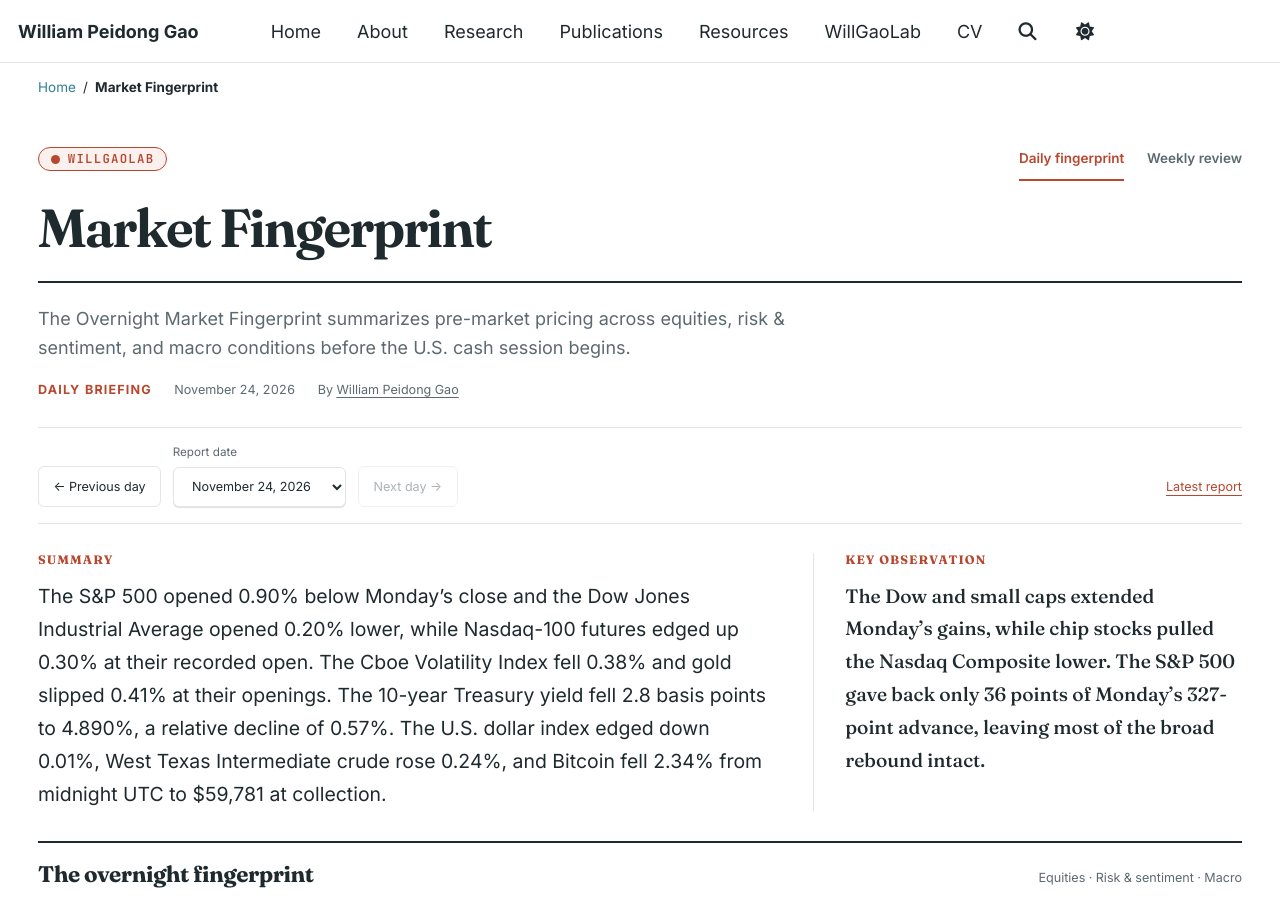
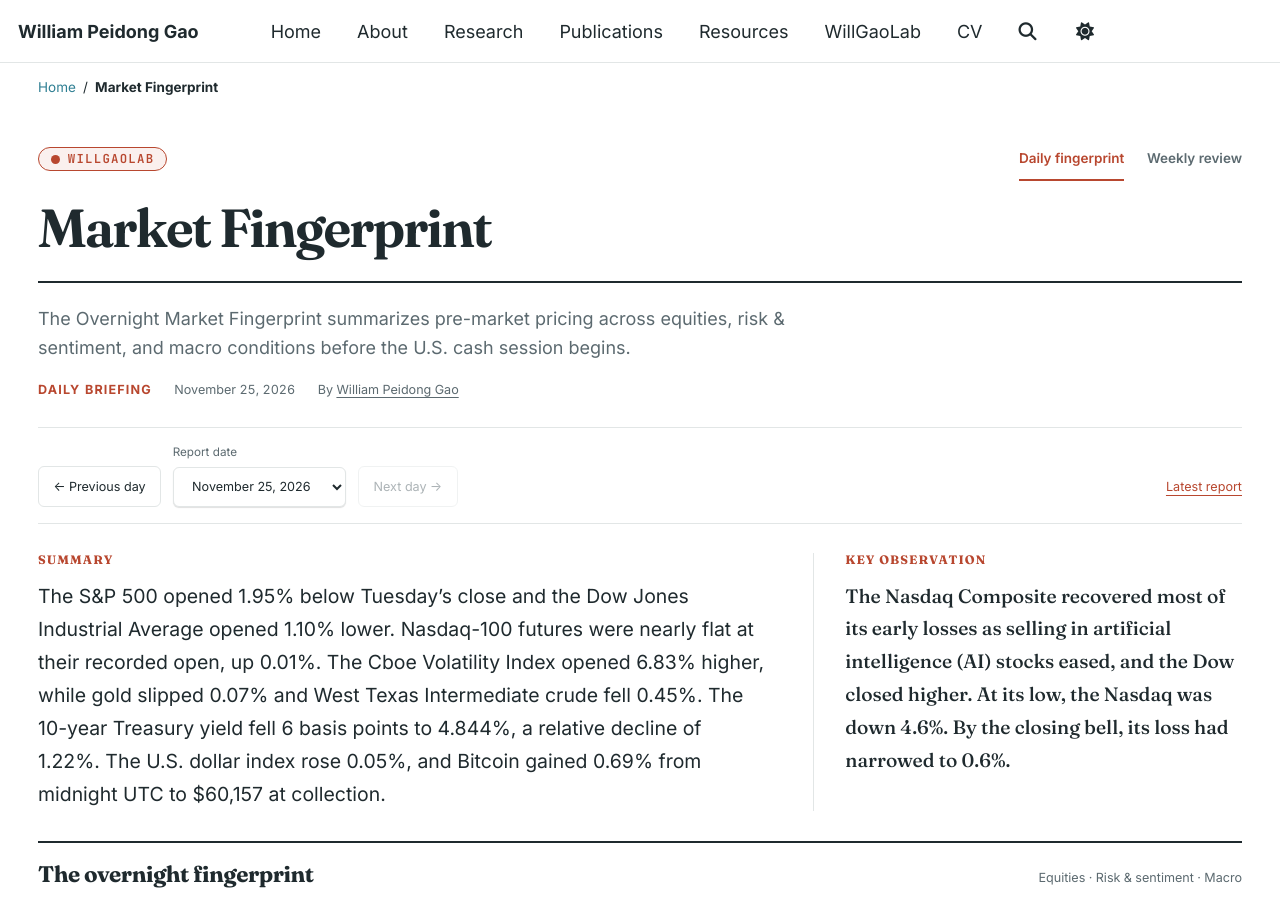
Before and after one commit to PeidongGao/WilliamGaoWeb, a Jekyll site: the page built from _pages/market-fingerprint.md, in a window 1280 px wide and 900 px high. Built offline with Jekyll 4.4.1, drawn with Linux system fonts in a browser that asks for light colours; some of the changed text lies outside the part shown.

Commit message:
Publish November 25 Daily Market Fingerprint

```diff
--- a/_data/market_commentary.yml
+++ b/_data/market_commentary.yml
@@ -1,3 +1,12 @@
+- date: "2026-11-25"
+  summary: "The S&P 500 opened 1.95% below Tuesday’s close and the Dow Jones Industrial Average opened 1.10% lower. Nasdaq-100 futures were nearly flat at their recorded open, up 0.01%. The Cboe Volatility Index opened 6.83% higher, while gold slipped 0.07% and West Texas Intermediate crude fell 0.45%. The 10-year Treasury yield fell 6 basis points to 4.844%, a relative decline of 1.22%. The U.S. dollar index rose 0.05%, and Bitcoin gained 0.69% from midnight UTC to $60,157 at collection."
+  key_observation: "The Nasdaq Composite recovered most of its early losses as selling in artificial intelligence (AI) stocks eased, and the Dow closed higher. At its low, the Nasdaq was down 4.6%. By the closing bell, its loss had narrowed to 0.6%."
+  market_notes:
+    - "The Dow reversed its opening decline to gain 164 points, or 0.3%, while the S&P 500 trimmed a 3.2% intraday loss to 0.3% at the close."
+    - "Nvidia finished down 3.9%, but Broadcom pared its loss to 0.1% and Anthropic recovered to close 1.1% higher, still below its $83 offering price."
+    - "The October Personal Consumption Expenditures price index rose 3.8% from a year earlier, keeping a possible December Federal Reserve rate increase in focus."
+    - "The U.S. Trade Representative proposed additional tariffs after investigating excess manufacturing capacity in 14 economies, raising uncertainty about future import costs."
+
 - date: "2026-11-24"
   summary: "The S&P 500 opened 0.90% below Monday’s close and the Dow Jones Industrial Average opened 0.20% lower, while Nasdaq-100 futures edged up 0.30% at their recorded open. The Cboe Volatility Index fell 0.38% and gold slipped 0.41% at their openings. The 10-year Treasury yield fell 2.8 basis points to 4.890%, a relative decline of 0.57%. The U.S. dollar index edged down 0.01%, West Texas Intermediate crude rose 0.24%, and Bitcoin fell 2.34% from midnight UTC to $59,781 at collection."
   key_observation: "The Dow and small caps extended Monday’s gains, while chip stocks pulled the Nasdaq Composite lower. The S&P 500 gave back only 36 points of Monday’s 327-point advance, leaving most of the broad rebound intact."
```
